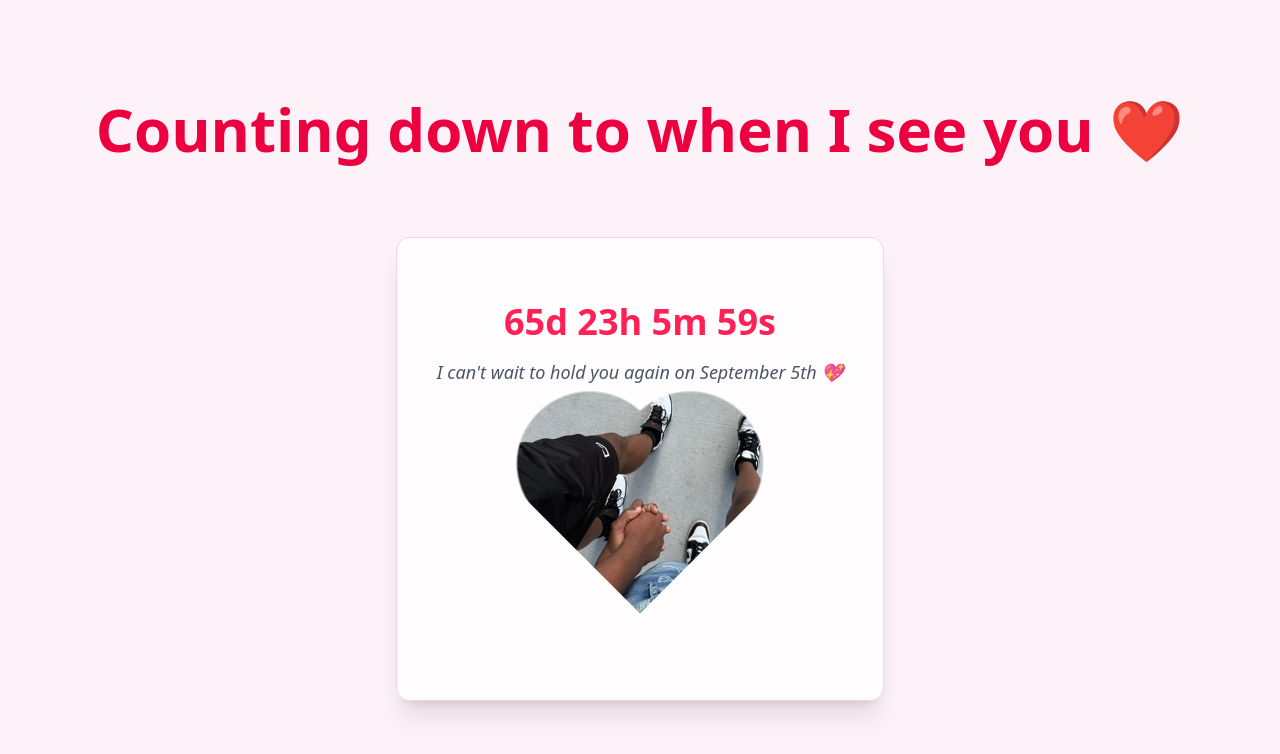
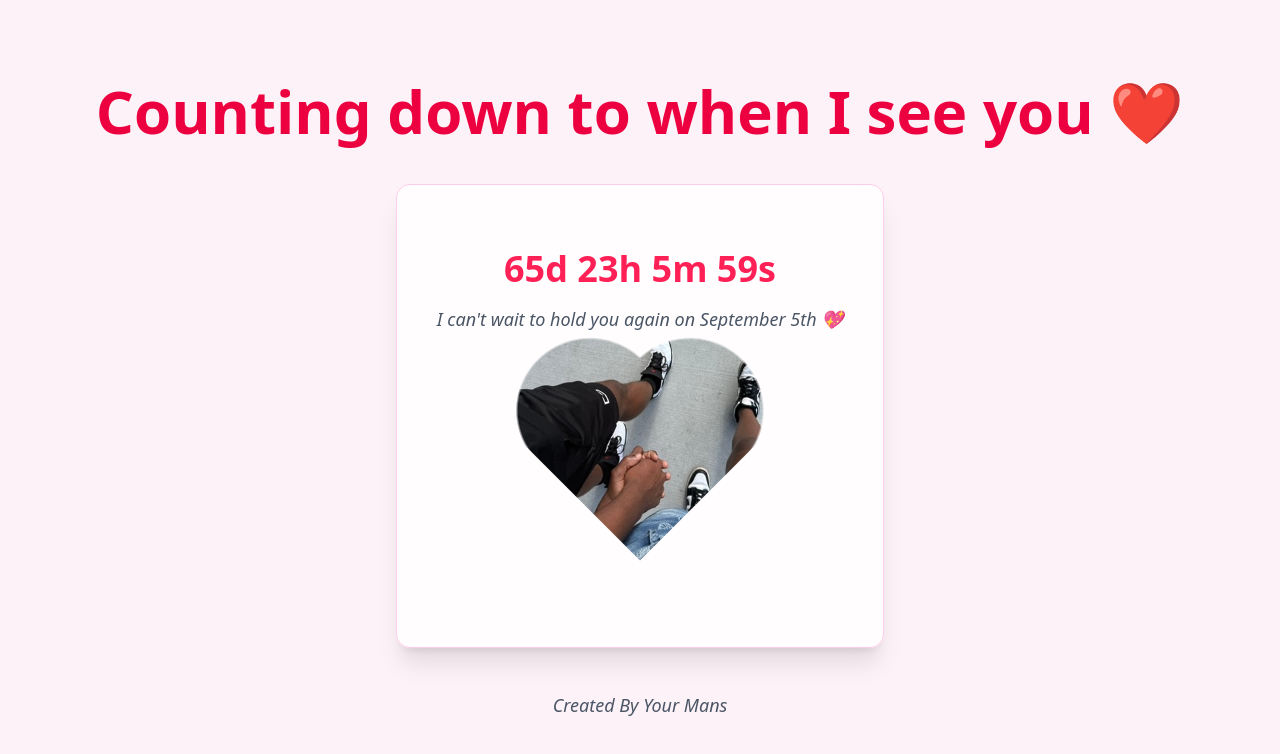
Before and after one commit to Gerald450/countdown, a Next.js app: page / in a window 1280 px wide. Shown: the top 754 px of the page. Built offline with nearby package versions, Linux system fonts and the light colour scheme.

Commit message:
add footer

```diff
--- a/src/app/page.tsx
+++ b/src/app/page.tsx
@@ -62,6 +62,11 @@ export default function Countdown() {
           /> */}
         </CardContent>
       </Card>
+     <footer className="text-md sm:text-lg text-gray-600 italic">
+      Created By Your Mans
+     </footer>
+
+
     </div>
   );
 }
```
